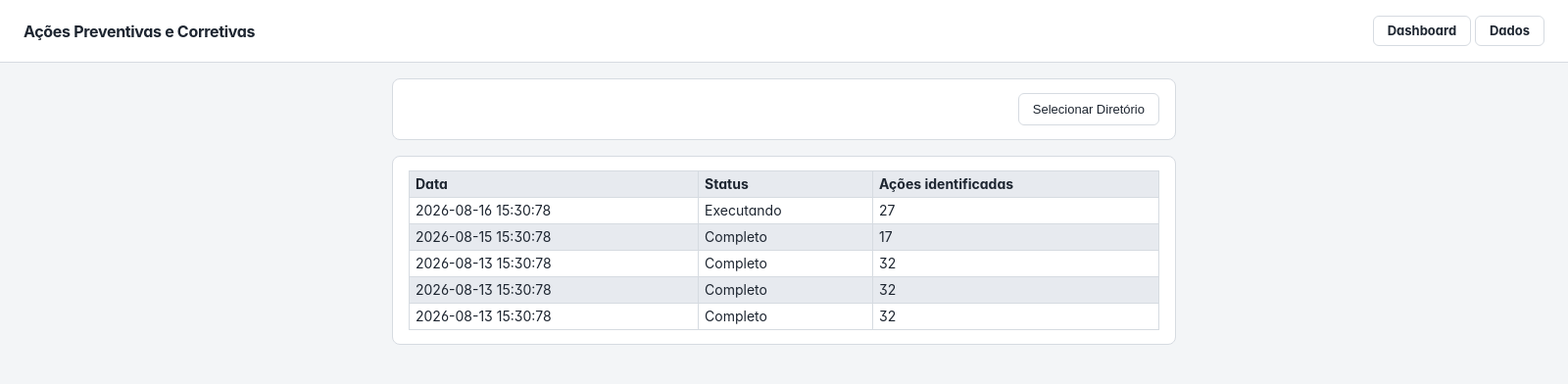
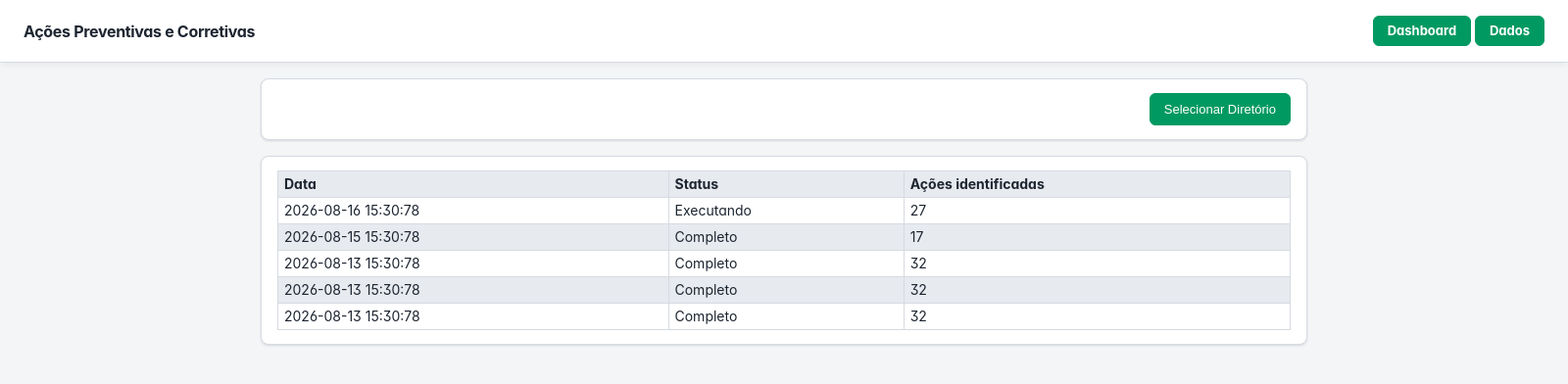
Before and after one commit to tiago0214/unimed-quality-department, an Electron app: page src/renderer/pages/data.html in a window 1600 px wide. Shown: the whole page at 98% size. Drawn offline with Linux system fonts and the light colour scheme; no server answers.

Commit message:
feat: update styles for main container and buttons

```diff
--- a/src/renderer/pages/style/data-style.css
+++ b/src/renderer/pages/style/data-style.css
@@ -1,7 +1,10 @@
 .main-container {
   margin: auto;
   margin-top: 16px;
-  max-width: 50%;
+  width: 100%;
+  max-width: 1100px;
+  padding: 0 16px;
+  box-sizing: border-box;
 }
 
 .path-container {
@@ -11,6 +14,7 @@
   background-color: var(--color-card);
   border-radius: 8px;
   border: solid 1px var(--color-border);
+  box-shadow: var(--shadow-card);
   padding: 14px 16px 14px 16px;
 }
 
@@ -20,11 +24,13 @@
   background-color: var(--color-card);
   border: solid 1px var(--color-border);
   border-radius: 8px;
+  box-shadow: var(--shadow-card);
   padding: 14px 16px 14px 16px;
 }
 
 .table-container > table {
   width: 100%;
+  border-collapse: collapse;
 }
 
 .table-container > table,
--- a/src/renderer/styles/global.css
+++ b/src/renderer/styles/global.css
@@ -180,23 +180,30 @@ input[type="number"] {
   border-bottom: 1px solid var(--color-border);
   font-weight: 700;
   color: var(--color-card-foreground);
+  box-shadow: var(--shadow-soft);
   /* font-size: var(--font-size-l); */
 }
 
 .btn {
   text-decoration: none;
-  color: var(--color-card-foreground);
-  background: var(--bg-card);
+  color: var(--color-primary-foreground);
+  background-color: var(--color-primary);
   padding: 8px 14px;
   font-size: 13px;
-  border: solid 1px var(--color-border);
-  border-radius: 6px;
+  border: solid 1px var(--color-primary);
+  border-radius: var(--radius-md);
   display: inline-flex;
   align-items: center;
   justify-content: center;
 }
 
 .btn:hover {
-  background-color: var(--color-secondary);
+  background-color: var(--color-primary-glow);
+  border-color: var(--color-primary-glow);
   cursor: pointer;
 }
+
+.btn:focus-visible {
+  outline: 2px solid var(--color-ring);
+  outline-offset: 2px;
+}
--- a/src/renderer/styles/variables.css
+++ b/src/renderer/styles/variables.css
@@ -79,7 +79,8 @@
 
   /* Shadows (soft, light-theme) */
   --shadow-glow: 0 0 24px hsl(158 100% 30% / 0.15);
-  --shadow-card: 0 1px 3px hsl(215 25% 15% / 0.08), 0 1px 2px hsl(215 25% 15% / 0.06);
+  --shadow-card:
+    0 1px 3px hsl(215 25% 15% / 0.08), 0 1px 2px hsl(215 25% 15% / 0.06);
   --shadow-elevated: 0 8px 24px -8px hsl(215 25% 15% / 0.18);
   --shadow-soft: 0 2px 8px -2px hsl(215 25% 15% / 0.1);
 
```
